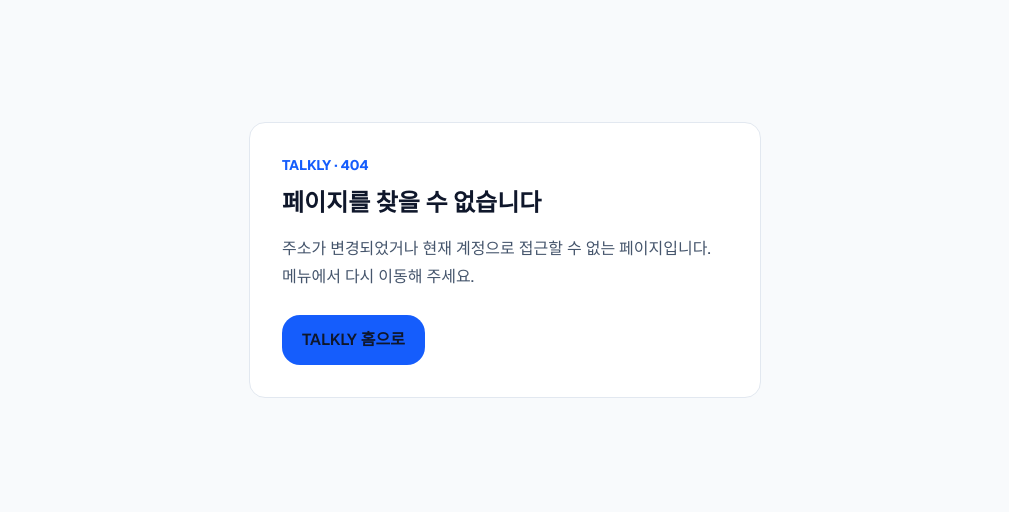
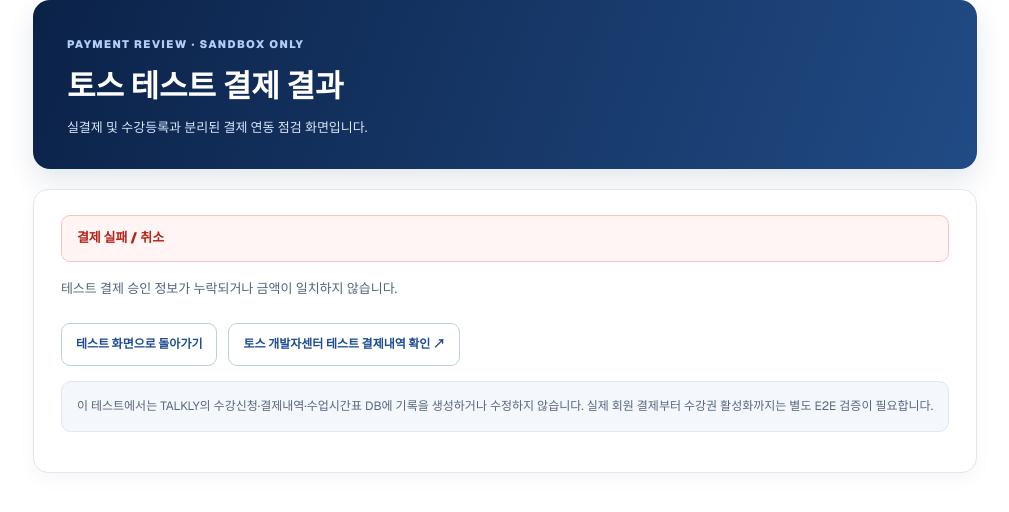
Before and after one commit to buyallkorea/talkly-platform, a Next.js app: page /payment-review/result in a window 1280 px wide. Before the commit this address had no page. Shown: the top 512 px of the page, without its empty margins (135-1144 px from the left). Built offline with nearby package versions, Linux system fonts and the light colour scheme.

Commit message:
feat: public Toss sandbox payment review UI app/payment-review/result/page.tsx

```diff
--- /dev/null
+++ b/app/payment-review/result/page.tsx
@@ -0,0 +1,79 @@
+"use client";
+
+import Link from "next/link";
+import { useEffect, useRef, useState } from "react";
+
+type Result = { success?: boolean; sandbox?: boolean; paymentMayBeApproved?: boolean;
+  orderId?: string; amount?: number; status?: string; approvedAt?: string | null;
+  method?: string | null; error?: string; code?: string | null };
+type Display = { state: "loading" | "approved" | "failed" | "uncertain";
+  message: string; orderId?: string; method?: string | null; approvedAt?: string | null };
+
+export default function TossReviewTestResult() {
+  const started = useRef(false);
+  const [display, setDisplay] = useState<Display>({ state: "loading", message: "토스 심사 테스트 결제 결과를 확인하고 있습니다." });
+
+  useEffect(() => {
+    if (started.current) return;
+    started.current = true;
+    async function confirm() {
+      const params = new URLSearchParams(window.location.search);
+      if (params.get("outcome") === "fail") {
+        setDisplay({ state: "failed", message: "토스 결제창에서 테스트 결제가 취소되거나 거절됐습니다. 결제수단 설정을 확인해 주세요." });
+        return;
+      }
+      const paymentKey = params.get("paymentKey"), orderId = params.get("orderId");
+      const amount = Number(params.get("amount"));
+      if (params.get("outcome") !== "success" || !paymentKey || !orderId || !Number.isInteger(amount) || amount !== 1000) {
+        setDisplay({ state: "failed", message: "테스트 결제 승인 정보가 누락되거나 금액이 일치하지 않습니다." });
+        return;
+      }
+      try {
+        const r = await fetch("/api/payment-review/confirm", {
+          method: "POST", headers: { "Content-Type": "application/json" },
+          body: JSON.stringify({ paymentKey, orderId, amount }),
+          signal: AbortSignal.timeout(22000),
+        });
+        const data = await r.json() as Result;
+        if (!r.ok || !data.success || !data.sandbox || data.status !== "DONE" || data.orderId !== orderId || data.amount !== 1000) {
+          setDisplay({ state: data.paymentMayBeApproved ? "uncertain" : "failed",
+            message: data.error || "토스 결제 승인 확인에 실패했습니다." });
+          return;
+        }
+        setDisplay({ state: "approved", message: "토스 테스트 결제 승인 완료(DONE). 실제 청구는 발생하지 않습니다.",
+          orderId: data.orderId, method: data.method, approvedAt: data.approvedAt });
+      } catch {
+        setDisplay({ state: "uncertain", message: "승인 결과를 확인하지 못했습니다. 새 결제를 시도하기 전 토스 개발자센터에서 테스트 결제내역을 확인해주세요." });
+      }
+    }
+    void confirm();
+  }, []);
+
+  return <div className="talkly-toss-test-page">
+    <header className="talkly-toss-test-hero">
+      <span>PAYMENT REVIEW · SANDBOX ONLY</span>
+      <h1>토스 테스트 결제 결과</h1>
+      <p>실결제 및 수강등록과 분리된 결제 연동 점검 화면입니다.</p>
+    </header>
+    <section className="talkly-toss-test-panel">
+      <div role="status" className={"talkly-toss-test-result is-" + display.state}>
+        {display.state === "approved" ? "승인 성공 · DONE" :
+         display.state === "loading" ? "결과 확인 중" :
+         display.state === "uncertain" ? "상태 재확인 필요" : "결제 실패 / 취소"}
+      </div>
+      <p>{display.message}</p>
+      {display.state === "approved" && <dl className="talkly-toss-test-receipt">
+        <dt>구분</dt><dd>토스 테스트 가상결제</dd>
+        <dt>금액</dt><dd>1,000원 (실제 출금 0원)</dd>
+        <dt>결제 주문번호</dt><dd>{display.orderId}</dd>
+        <dt>결제수단</dt><dd>{display.method || "토스 테스트 결제"}</dd>
+        <dt>승인시각</dt><dd>{display.approvedAt || "-"}</dd>
+      </dl>}
+      <div className="talkly-toss-test-actions">
+        <Link href="/payment-review" className="talkly-toss-test-link">테스트 화면으로 돌아가기</Link>
+        <a href="https://developers.tosspayments.com/" target="_blank" rel="noreferrer" className="talkly-toss-test-link">토스 개발자센터 테스트 결제내역 확인 ↗</a>
+      </div>
+      <p className="talkly-toss-test-notice">이 테스트에서는 TALKLY의 수강신청·결제내역·수업시간표 DB에 기록을 생성하거나 수정하지 않습니다. 실제 회원 결제부터 수강권 활성화까지는 별도 E2E 검증이 필요합니다.</p>
+    </section>
+  </div>;
+}
```
